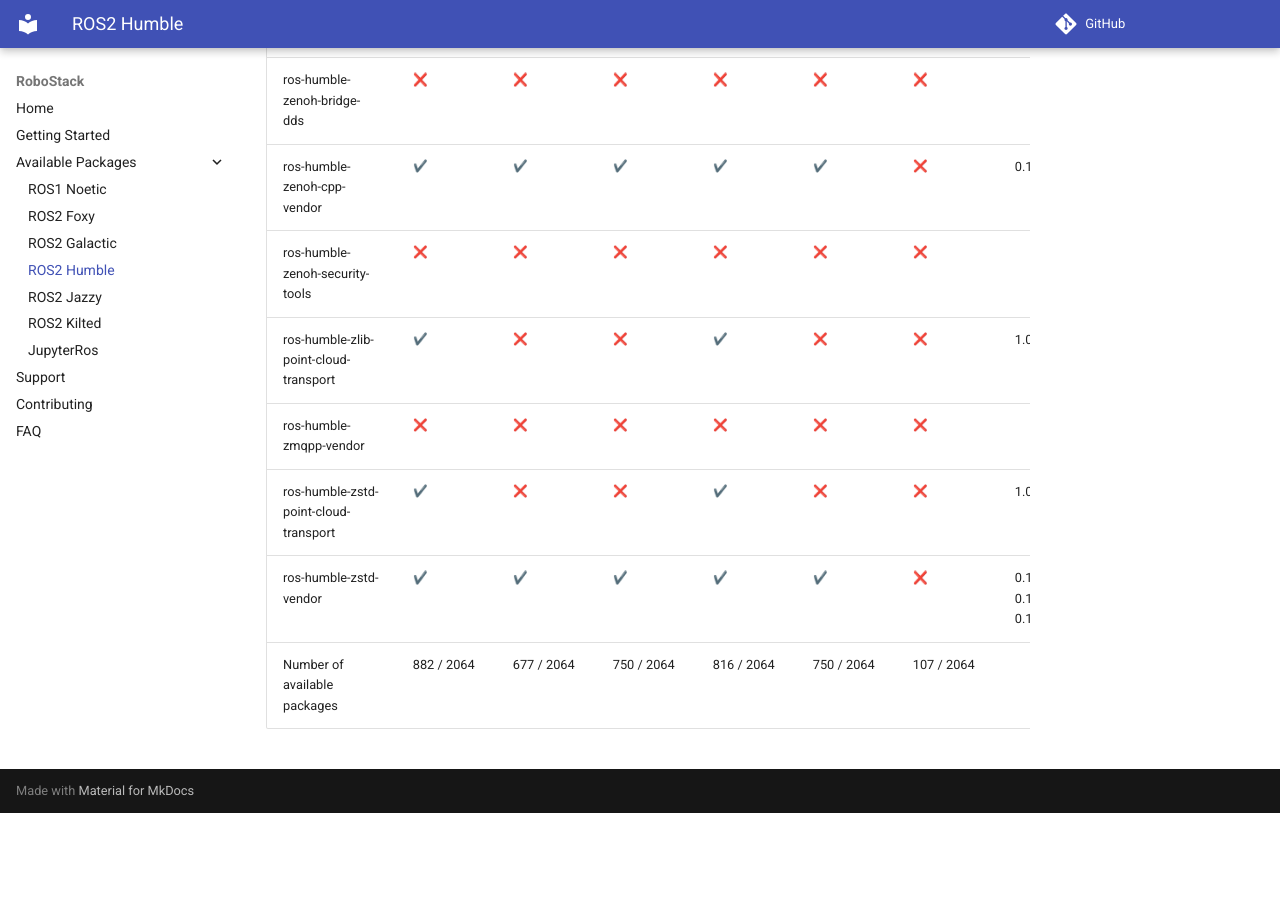
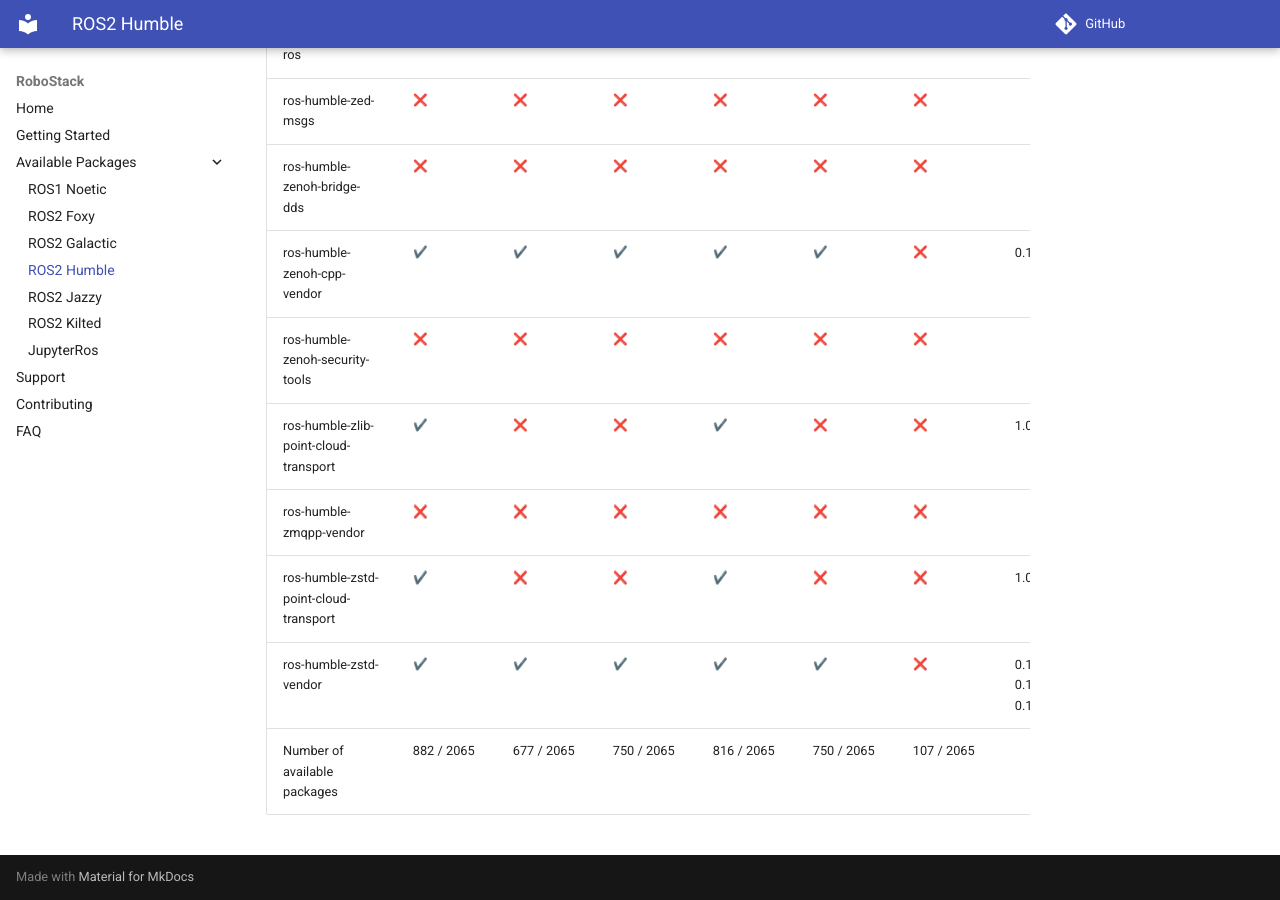
Before and after one commit to RoboStack/robostack.github.io, an MkDocs documentation site: the page built from docs/humble.md, in a window 1280 px wide and 900 px high, scrolled down 164477 px. Built offline with MkDocs 1.6.1 and Material for MkDocs 9.7.7, drawn with Linux system fonts in a browser that asks for light colours; emoji names are drawn with the system emoji font; comment, search, counter and statistics services are not loaded; before the commit the page ends 165290 px from its top, so only the background shows below that; some of the changed text lies outside the part shown.

Commit message:
Update tables

```diff
--- a/docs/humble.md
+++ b/docs/humble.md
@@ -2064,4 +2065,4 @@
 | ros-humble-zmqpp-vendor | :x: { data-sort='0' } | :x: { data-sort='0' } | :x: { data-sort='0' } | :x: { data-sort='0' } | :x: { data-sort='0' } | :x: { data-sort='0' } |   |
 | ros-humble-zstd-point-cloud-transport | :heavy_check_mark: { data-sort='1' } | :x: { data-sort='0' } | :x: { data-sort='0' } | :heavy_check_mark: { data-sort='1' } | :x: { data-sort='0' } | :x: { data-sort='0' } | 1.0.11  |
 | ros-humble-zstd-vendor | :heavy_check_mark: { data-sort='1' } | :heavy_check_mark: { data-sort='1' } | :heavy_check_mark: { data-sort='1' } | :heavy_check_mark: { data-sort='1' } | :heavy_check_mark: { data-sort='1' } | :x: { data-sort='0' } | 0.15.13, 0.15.14, 0.15.2  |
-| Number of available packages |  882 / 2064 | 677 / 2064 | 750 / 2064 | 816 / 2064 | 750 / 2064 | 107 / 2064 |
+| Number of available packages |  882 / 2065 | 677 / 2065 | 750 / 2065 | 816 / 2065 | 750 / 2065 | 107 / 2065 |
```
Also changed, not shown: other parts of docs/humble.md (+1 -0 lines).
